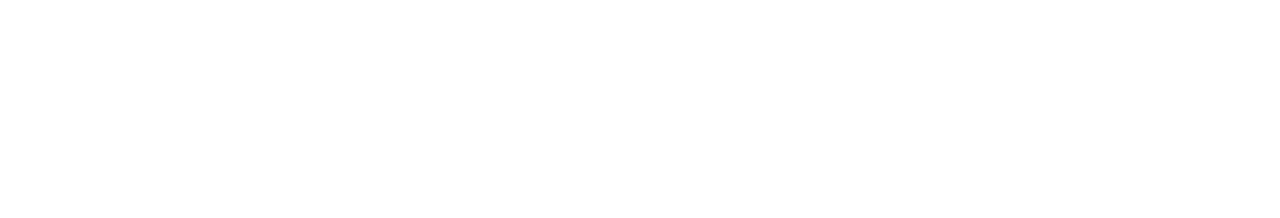
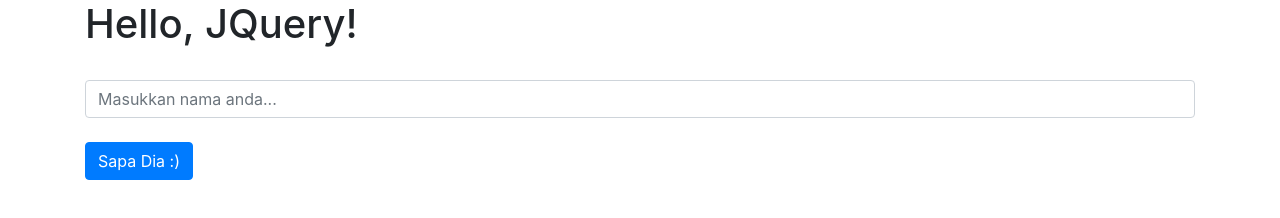
Before and after one commit to AnangM/latihanJs, a plain HTML site: page index.html in a window 1280 px wide. Drawn offline with nearby package versions, Linux system fonts and the light colour scheme.

Commit message:
aplikasi menyapa fix

```diff
--- a/index.html
+++ b/index.html
@@ -2,11 +2,25 @@
 <html lang="en">
 <head>
     <meta charset="UTF-8">
+    <link rel="stylesheet" href="https://stackpath.bootstrapcdn.com/bootstrap/4.3.1/css/bootstrap.min.css">
     <meta name="viewport" content="width=device-width, initial-scale=1.0">
     <meta http-equiv="X-UA-Compatible" content="ie=edge">
     <title>Latihan JS</title>
 </head>
 <body>
+    <div class="container">
 
+        <h1 id="banner"></h1>
+        <br>
+
+        <input type="text"
+        class="form-control"
+        id="nama"
+        placeholder="Masukkan nama anda...">
+        <br>
+        <button class="btn btn-primary" onclick="sapadia()">Sapa Dia :)</button>
+        <script src="https://cdnjs.cloudflare.com/ajax/libs/jquery/3.4.1/jquery.min.js"></script>
+        <script src="main.js"></script>
+    </div>
 </body>
 </html>
--- a/main.js
+++ b/main.js
@@ -0,0 +1,6 @@
+$('#banner').text("Hello, JQuery!");
+
+function sapadia(){
+    var nama = $('#nama').val();
+    $('#banner').text(`Hello, ${nama}!`);
+}
```
